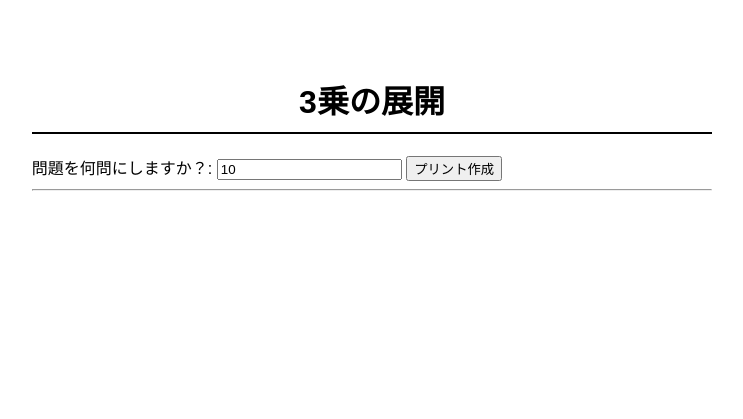
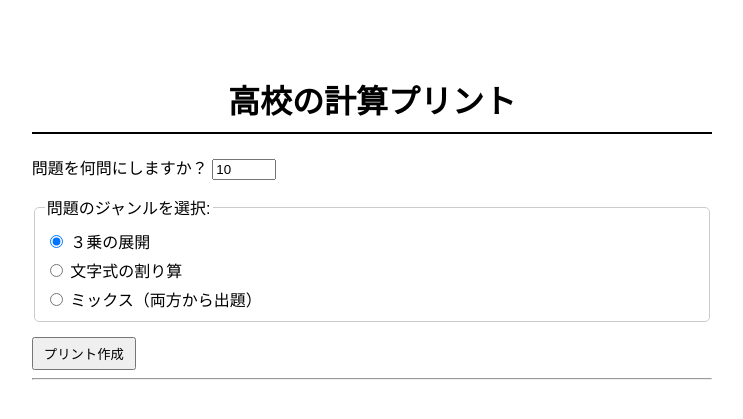
Before and after one commit to zyurian87-crypto/flask-math-app, a Flask app: page / in a window 1280 px wide. Shown: the top 419 px of the page, without its empty margins (268-1011 px from the left). Run offline with Flask 3, Linux system fonts and the light colour scheme.

Commit message:
'問題のジャンルを増やす修正'

```diff
--- a/app.py
+++ b/app.py
@@ -21,7 +21,6 @@ def generate_problem():
         problem = f'(x - {-a})³'
     else:
         problem = f'(x + {a})³'
-
     #解答を計算(展開公式: (x + a)³ = x³ + 3ax² + 3a²x + a³)
     #  x³の係数
     coeff3 = 1
@@ -31,11 +30,8 @@ def generate_problem():
     coeff1 = 3 * (a**2)
     #  定数項
     const = a**3
-
     answer = f'x³ + ({coeff2}x² + ({coeff1})x + ({const}))'
-
     answer = answer.replace('+ (-', '- ').replace(')', '').replace('(', '')
-
     return problem, answer
 
 def generate_problem_patern2():
@@ -85,7 +81,7 @@ def generate_problem_patern5():
     return problem, answer
 
 def generate_problem_patern6():
-    """(x - a)³ の形式の問題を生成する関数"""
+    """(x - a)³ の形式の問題"""
     a = random.randint(2, 10) # 正の整数aを使う
     problem = f'(x - {a})³'
     # 解答を計算: (x - a)³ = x³ - 3ax² + 3a²x - a³
@@ -96,13 +92,30 @@ def generate_problem_patern6():
     return problem, answer
 
 def generate_problem_patern7():
-    """(x+y+a)(x²+y²+a²-xy-ay-ax) の形式の問題を生成する関数"""
+    """(x+y+a)(x²+y²+a²-xy-ay-ax) の形式の問題"""
     a = random.randint(2, 9)
     problem = f'(x + y + {a})(x² + y² + {a*a} - xy - {a}y - {a}x)'
     answer = f'x³ + y³ - {3*a}xy + {a**3}'
     return problem, answer
 
-problem_generators = [generate_problem, generate_problem_patern2, generate_problem_patern3, generate_problem_patern4, generate_problem_patern5, generate_problem_patern6, generate_problem_patern7]
+def division_problem_patern1():
+    a = random.randint(2, 10)
+    problem = f'(x³ + {a**3}) ÷ (x+{a})'
+    answer = f'(x² - {a}x + {a**2})'
+    return problem, answer
+
+def division_problem_patern2():
+    a = random.randint(2, 10)
+    problem = f'(x³ + {a**3}) ÷ (x² - {a}x + {a**2})'
+    answer = f'(x+{a})'
+    return problem, answer
+
+
+cubed_expansion_generators = [generate_problem, generate_problem_patern2, generate_problem_patern3, generate_problem_patern4, generate_problem_patern5, generate_problem_patern6, generate_problem_patern7]
+
+division_generators = [division_problem_patern1, division_problem_patern2]
+
+all_generators = cubed_expansion_generators + division_generators
 
 app = Flask(__name__)
 @app.route('/', methods=['GET', 'POST'])
@@ -111,6 +124,8 @@ def index():
 
     problems = None
     answers = None
+    num_problems = 10
+    selected_genre = 'cubed'
     if request.method == 'POST':
 
         problems = []
@@ -118,19 +133,32 @@ def index():
 
         try:
             問題数 = int(request.form.get('num_problems', 10))
+            selected_genre = request.form.get('genre', 'cubed')
+
+            if selected_genre == 'cubed':
+                generators = cubed_expansion_generators
+            elif selected_genre == 'division':
+                generators = division_generators
+            else: # 'mixed'が選択された場合
+                generators = all_generators
 
             for i in range(問題数):
-                chosen_generator = random.choice(problem_generators)
+                chosen_generator = random.choice(generators)
                 problem, answer = chosen_generator()
                 problems.append(f'({i+1}) {problem} ')
                 answers.append(f'({i+1}) {answer}')
 
-
-        except ValueError:
+        except (ValueError, IndexError):
             問題数 = 10
+            problems = None
+            answers = None
 
 
-    return render_template('index.html', title=title, problems=problems, answers=answers)
+    return render_template('index.html',
+                           title=title,
+                           problems=problems,
+                           answers=answers,
+                           selected_genre=selected_genre)
 
 if __name__ =='__main__':
     app.run(port=8000, debug=True)
--- a/templates/index.html
+++ b/templates/index.html
@@ -2,7 +2,7 @@
 <html lang='ja'>
 <head>
     <meta charset='UTF-8'>
-    <title>３乗の展開プリント</title>
+    <title>高校の計算プリント</title>
     <style>
 
         body {font-family: 'UD デジタル N-B', sans-serif; }
@@ -28,12 +28,28 @@
 </head>
 <body>
     <div class='container'>
-        <h1> 3乗の展開 </h1>
+        <h1> 高校の計算プリント </h1>
 
         <form method="post">
-            <label for="num_problems">問題を何問にしますか？:</label>
-            <input type='number' id='num_problems' name='num_problems' value='10' miin='1' max='100'>
-            <input type="submit" value="プリント作成">
+            <label for="num_problems">問題を何問にしますか？</label>
+            <input type='number' id='num_problems' name='num_problems' value='10' min='1' max='100'>
+
+            <fieldset style='margin-top:15px; border: 1px solid #ccc; padding: 10px; border-radius: 5px;'>
+                <legend>問題のジャンルを選択:</legend>
+                <div style="margin-bottom: 5px;">
+                    <input type="radio" id="genre_cubed" name="genre" value="cubed" {% if selected_genre == 'cubed' %}checked{% endif %}>
+                    <label for="genre_cubed">３乗の展開</label>
+                </div>
+                <div style="margin-bottom: 5px;">
+                    <input type="radio" id="genre_division" name="genre" value="division" {% if selected_genre == 'division' %}checked{% endif %}>
+                    <label for="genre_division">文字式の割り算</label>
+                </div>
+                <div>
+                    <input type='radio' id='genre_mixed' name='genre' value='mixed' {% if selected_genre == 'mixed' %}checked{% endif %}>
+                    <label for='genre_mixed'>ミックス（両方から出題）</label>
+                </div>
+            </fieldset>
+            <input type="submit" value="プリント作成" style='margin-top: 15px; padding: 5px 10px;'>
         </form>
         <hr>
 
@@ -55,5 +71,6 @@
             </ol>
         {% endif %}
     </div>
+
 </body>
 </html>
```
